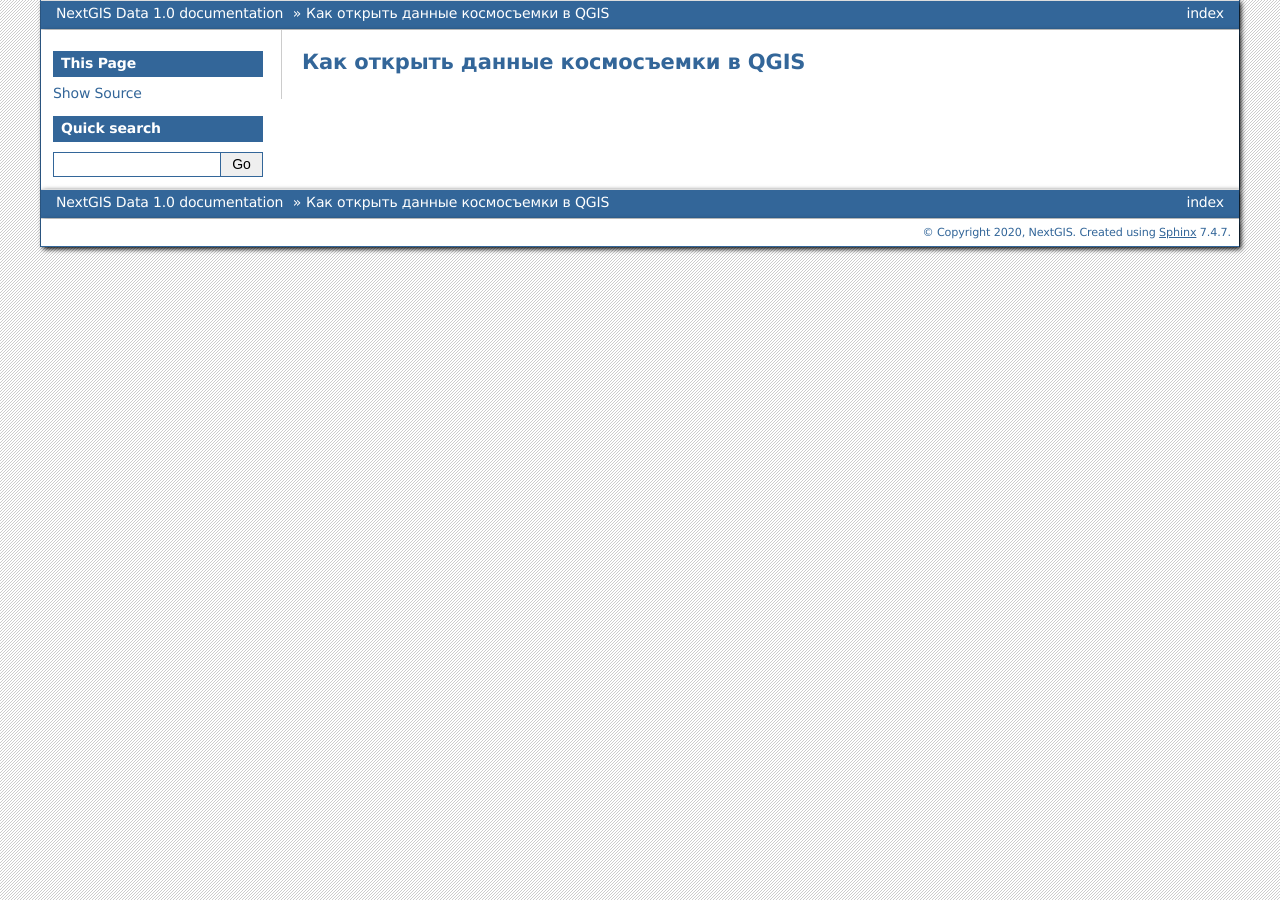
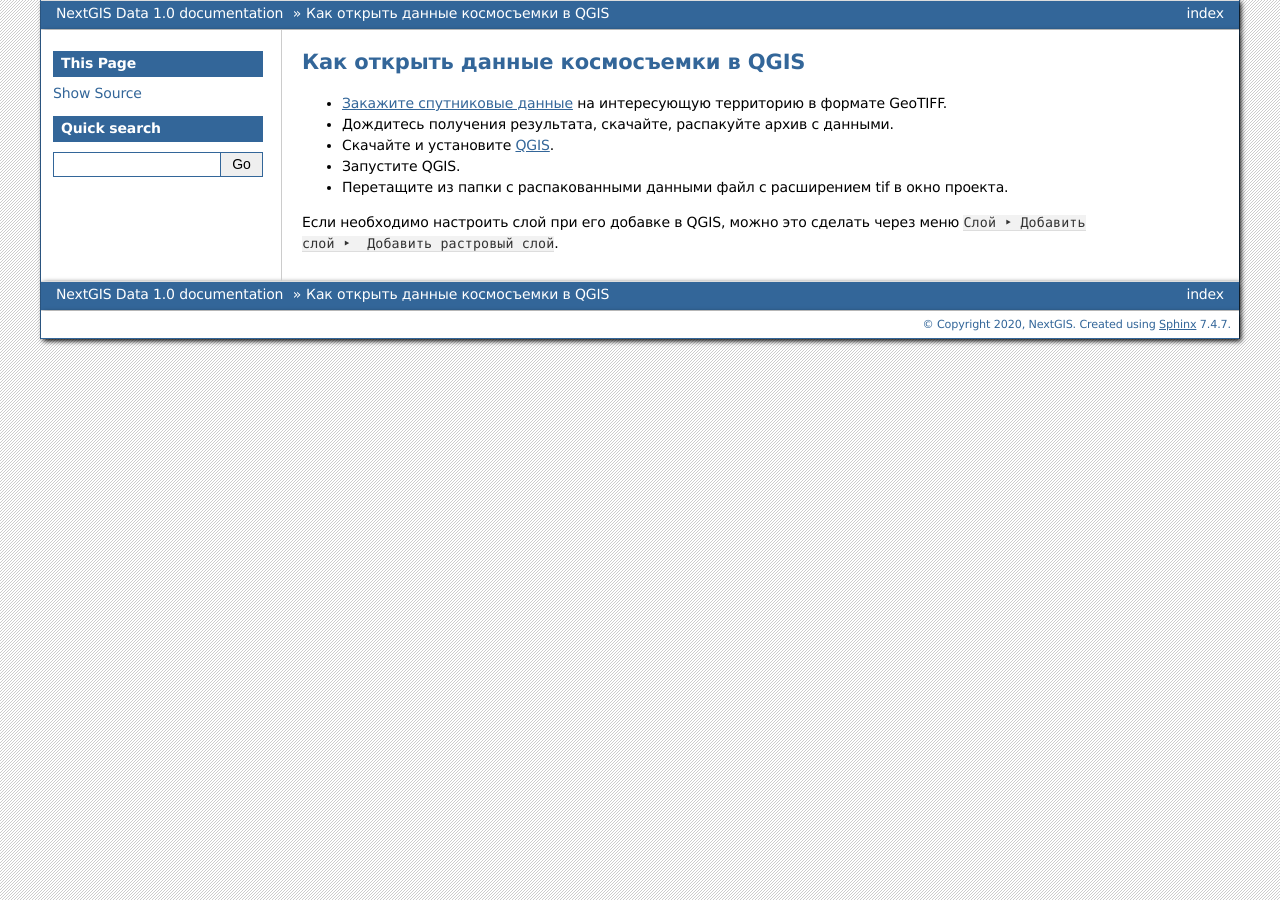
Before and after one commit to nextgis/docs_data, a Sphinx documentation site: the page built from source/satellite.rst, in a window 1280 px wide. Built offline with Sphinx 7.4.7, drawn with Linux system fonts in a browser that asks for light colours; formulas are drawn with MathJax 3; pages that are not in the unit, such as notebooks, are missing from menus.

Commit message:
Update satellite.rst
How to use satellite data in QGIS

```diff
--- a/source/satellite.rst
+++ b/source/satellite.rst
@@ -4,3 +4,11 @@
 
 Как открыть данные космосъемки в QGIS
 =====================================
+
+* `Закажите спутниковые данные <https://data.nextgis.com/ru/>`_ на интересующую территорию в формате GeoTIFF.
+* Дождитесь получения результата, скачайте, распакуйте архив с данными.
+* Скачайте и установите `QGIS <https://qgis.org/en/site/forusers/download.html/>`_.
+* Запустите QGIS.
+* Перетащите из папки с распакованными данными файл с расширением tif в окно проекта.
+
+Если необходимо настроить слой при его добавке в QGIS, можно это сделать через меню ``Слой ‣ Добавить слой ‣  Добавить растровый слой``.
```
